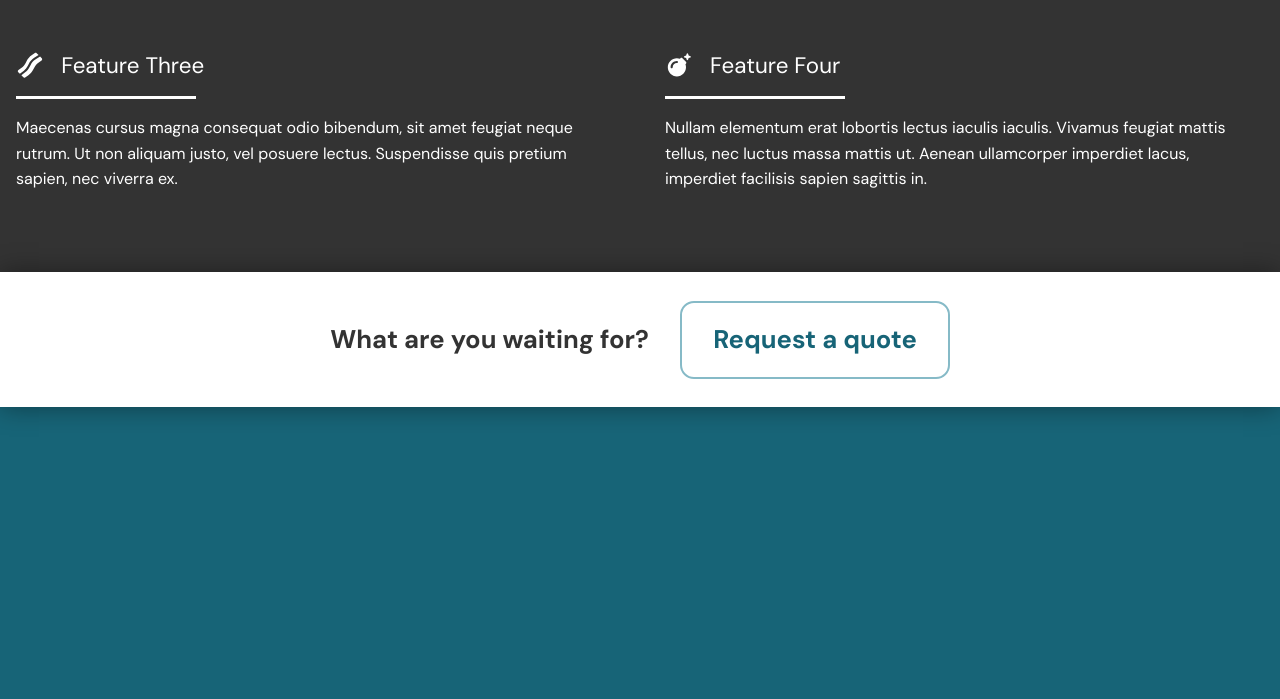
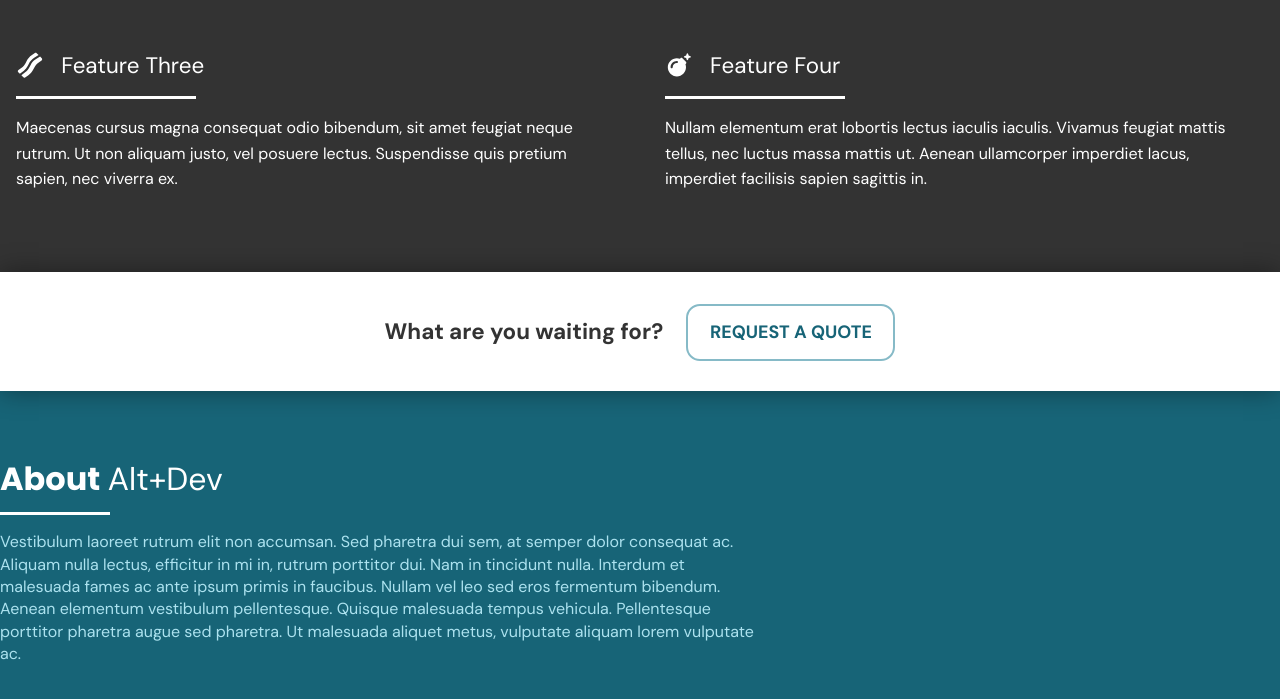
Before and after one commit to edenwax/alt-dev.ca, a plain HTML site: page index.html in a window 1280 px wide. Shown: the part 840-1539 px from the top of the page. Drawn offline with Linux system fonts and the light colour scheme.

Commit message:
worked on about section, tweaked quote css

```diff
--- a/css/main.css
+++ b/css/main.css
@@ -42,6 +42,10 @@ a, h1, h2, h3, h4, h5, ul, li, div, section {
 	background: #fff;
 	width: 110px;
 	margin: 1.5em 0;
+}
+.poppins {
+	font-family: 'Poppins', sans-serif;
+	font-weight: 700;
 }
 #page-wrap {
 	width: 100%;
@@ -180,13 +184,15 @@ a, h1, h2, h3, h4, h5, ul, li, div, section {
 				z-index: 999;
 			}
 				#quote h1 {
-					font-size: 1.6em;
+					font-size: 1.4em;
 					font-weight: 700;
 					padding: 2em;
 					color: #333;
 				}
 					#quote h1 a {
 						font-weight: 700;
+						font-size: 0.8em !important;
+						text-transform: uppercase;
 						padding: 0.8em 1.2em;
 						border: 2px solid #86bac7;
 						border-radius: 14px;
@@ -199,8 +205,33 @@ a, h1, h2, h3, h4, h5, ul, li, div, section {
 							border: 2px solid #176477;
 							color: #fff;
 						}
-			#content-three {
+			#about {
 				min-height: 600px;
 				margin-top: -5em;
 				z-index: -99;
 			}
+				#about section {
+					max-width: 1440px;
+					margin: 9em auto 0 auto;
+					display: flex;
+				}
+					#about .left {
+						width: 60%;
+					}
+						#about section h1 {
+							color: #fff;
+							font-size: 2em;
+						}
+						#about section .line {
+							margin: 0.6em 0 1em 0;
+						}
+						#about section .thin {
+							font-weight: 400;
+						}
+						#about section p {
+							color: #ace2ef;
+							line-height: 1.4em;
+						}
+					#about .right {
+						width: 40%;
+					}
--- a/index.html
+++ b/index.html
@@ -79,8 +79,17 @@
         <div id="quote">
             <h1>What are you waiting for? <a href="">Request a quote</a></h1>
         </div>
-        <div id="content-three">
+        <div id="about">
+            <section>
+                <div class="left">
+                    <h1><span class="poppins">About</span> <span class="thin">Alt+Dev</span></h1>
+                    <div class="line"></div>
+                    <p>Vestibulum laoreet rutrum elit non accumsan. Sed pharetra dui sem, at semper dolor consequat ac. Aliquam nulla lectus, efficitur in mi in, rutrum porttitor dui. Nam in tincidunt nulla. Interdum et malesuada fames ac ante ipsum primis in faucibus. Nullam vel leo sed eros fermentum bibendum. Aenean elementum vestibulum pellentesque. Quisque malesuada tempus vehicula. Pellentesque porttitor pharetra augue sed pharetra. Ut malesuada aliquet metus, vulputate aliquam lorem vulputate ac.</p>
+                </div>
+                <div class="right">
 
+                </div>
+            </section>
         </div>
     </div>
 </body>
```
